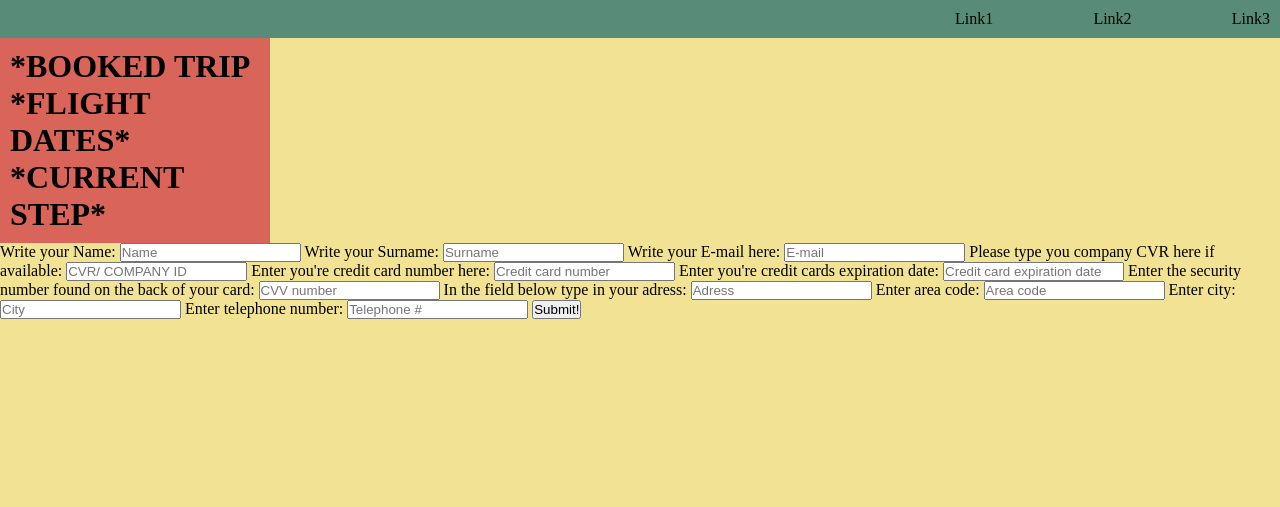
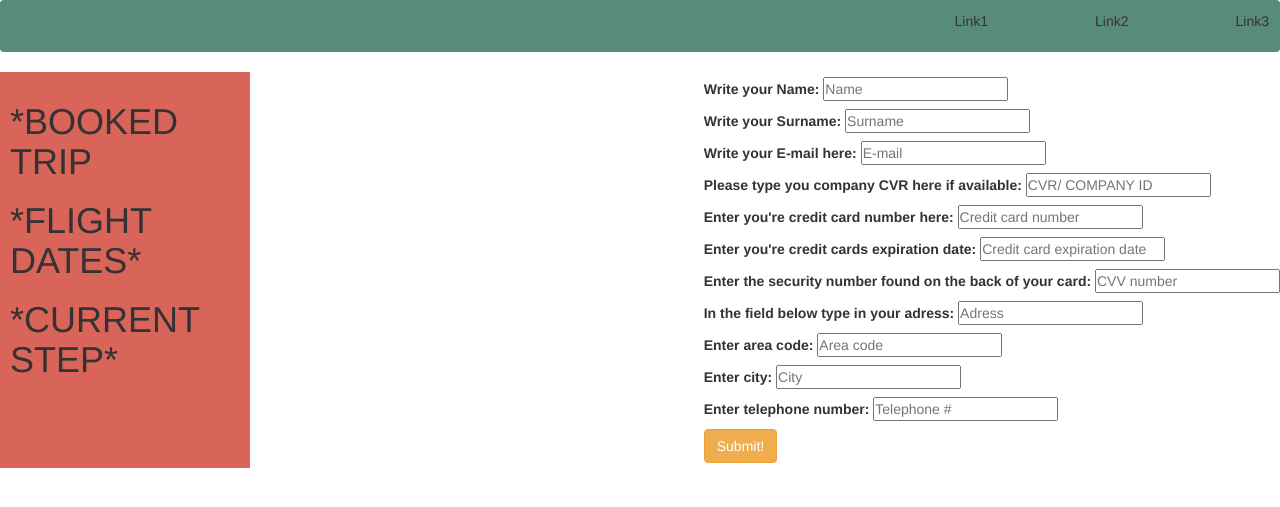
Before and after one commit to velislav-p/ID_mandatory3, a PHP site: page /payment.html in a window 1280 px wide. Shown: the top 507 px of the page. Run offline with PHP 8.4, Linux system fonts and the light colour scheme; style sheets or scripts are compiled from the project's sources.

Commit message:
style changes payment
:D yay

```diff
--- a/payment.html
+++ b/payment.html
@@ -4,9 +4,11 @@
 	<meta charset="UTF-8">
 	<title>Payment</title>
     <link type="text/css" rel="stylesheet" href="style/style.css">
+		<link rel="stylesheet" href="https://maxcdn.bootstrapcdn.com/bootstrap/3.3.7/css/bootstrap.min.css">
     <link rel="stylesheet" href="https://maxcdn.bootstrapcdn.com/font-awesome/4.7.0/css/font-awesome.min.css">
 </head>
 <body>
+
 
 
 
@@ -32,29 +34,53 @@
 <!--------------------------------------------------------------------------Payment---------------------------------------------------------------->
 <div class="wdw-payment">
     <form>
+				<div class="wdw-payment-InputArea">
         <label for="paymentName">Write your Name:</label>
         <input type="text" id="paymentName" placeholder="Name">
+				</div>
+				<div class="wdw-payment-InputArea">
         <label for="paymentsurname">Write your Surname:</label>
         <input type="text" id="paymentSurname" placeholder="Surname">
+			</div>
+			<div class="wdw-payment-InputArea">
         <label for="paymentEmail">Write your E-mail here:</label>
         <input type="text" id="paymentEmail" placeholder="E-mail">
+			</div>
+			<div class="wdw-payment-InputArea">
         <label for="paymentCVR">Please type you company CVR here if available:</label>
         <input type="text" id="paymentCVR" placeholder="CVR/ COMPANY ID">
+			</div>
+			<div class="wdw-payment-InputArea">
         <label for="paymentCreditCardNumber">Enter you're credit card number here:</label>
         <input type="text" id="paymentCreditCardNumber" placeholder="Credit card number">
+			</div>
+			<div class="wdw-payment-InputArea">
         <label for="paymentCreditCardDate">Enter you're credit cards expiration date:</label>
         <input type="text" id="paymentCreditCardDate" placeholder="Credit card expiration date">
+			</div>
+			<div class="wdw-payment-InputArea">
         <label for="paymentCreditCardCVV">Enter the security number found on the back of your card:</label>
         <input type="text" id="paymentCreditCardCVV" placeholder="CVV number">
+			</div>
+			<div class="wdw-payment-InputArea">
         <label for="paymentAdress">In the field below type in your adress:</label>
         <input type="text" id="paymentAdress" placeholder="Adress">
+			</div>
+			<div class="wdw-payment-InputArea">
         <label for="paymentAreaCode">Enter area code:</label>
         <input type="text" id="paymentAreaCode" placeholder="Area code">
+			</div>
+			<div class="wdw-payment-InputArea">
         <label for="paymentCity">Enter city:</label>
         <input type="text" id="paymentCity" placeholder="City">
+			</div>
+			<div class="wdw-payment-InputArea">
         <label for="paymentTelephoneNumber">Enter telephone number:</label>
         <input type="text" id="paymentTelephoneNumber" placeholder="Telephone #">
+			</div>
+			<div class="wdw-payment-InputArea">
         <input type="button" class="btn btn-warning" id="btnSubmit" value="Submit!">
+			</div>
     </form>
 </div>
 
--- a/style/style.scss
+++ b/style/style.scss
@@ -25,6 +25,11 @@ body{
 }
 .navbar ul {
   list-style:none;
+}
+
+.wdw-payment-InputArea {
+  margin-top: 5px;
+  margin-bottom: 5px;
 }
 
 .sidebar {
```
